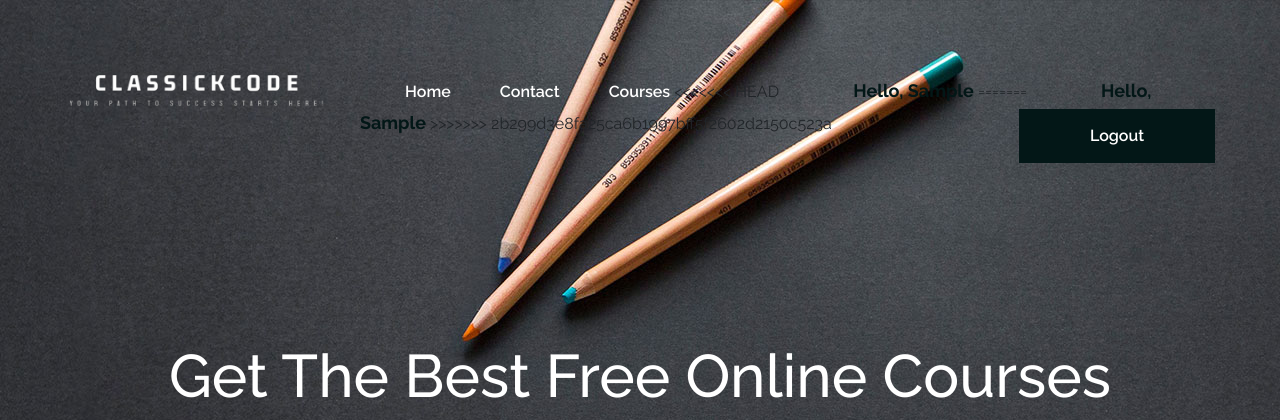
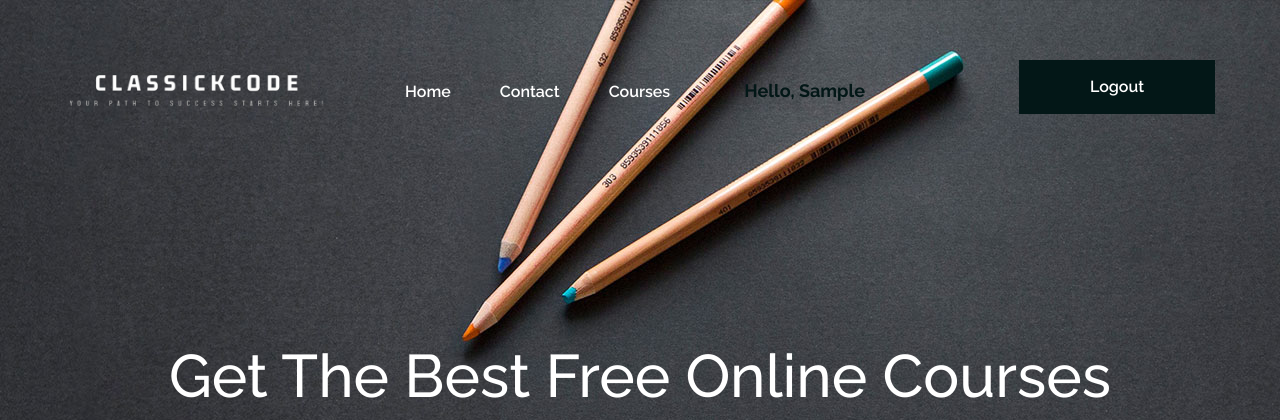
Before and after one commit to Parth2124/Classickcode, a Django app: page / in a window 1280 px wide. Shown: the top 420 px of the page. Run offline with Django 5.2, Linux system fonts and the light colour scheme; the visitor is signed in with stand-in values (Sample User, id 1); data that the repository does not hold is empty; some libraries are stand-ins or nearby versions.

Commit message:
sdfghjkuytredfgh

```diff
--- a/templates/index.html
+++ b/templates/index.html
@@ -94,11 +94,8 @@
 							{% endif %}
 
 							{% if user.is_authenticated %}
-<<<<<<< HEAD
+
 							<li style="color: rgb(3, 23, 23); margin-left: 70px; font-weight: bold; font-size: large;  " >Hello, {{user.first_name}}</li>
-=======
-							<li style="color: rgb(3, 23, 23); margin-left: 70px; font-weight: bold; font-size: large; " >Hello, {{user.first_name}}</li>
->>>>>>> 2b299d3e8fa25ca6b1997bff5f2602d2150c523a
 							<a style="background-color: rgb(3, 23, 23);" href="logout" class="site-btn header-btn" >Logout</a>
 
 							{%else%}
```
